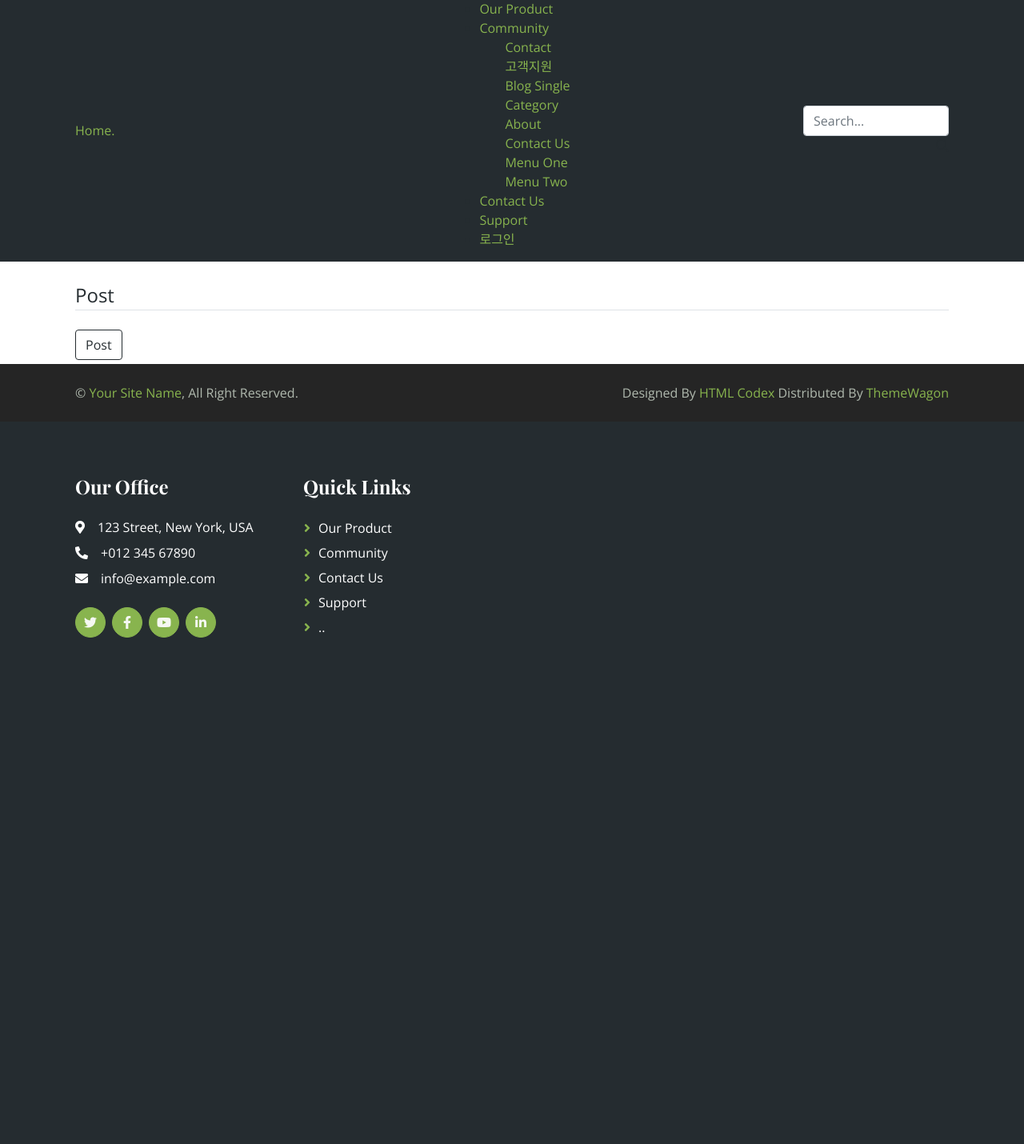
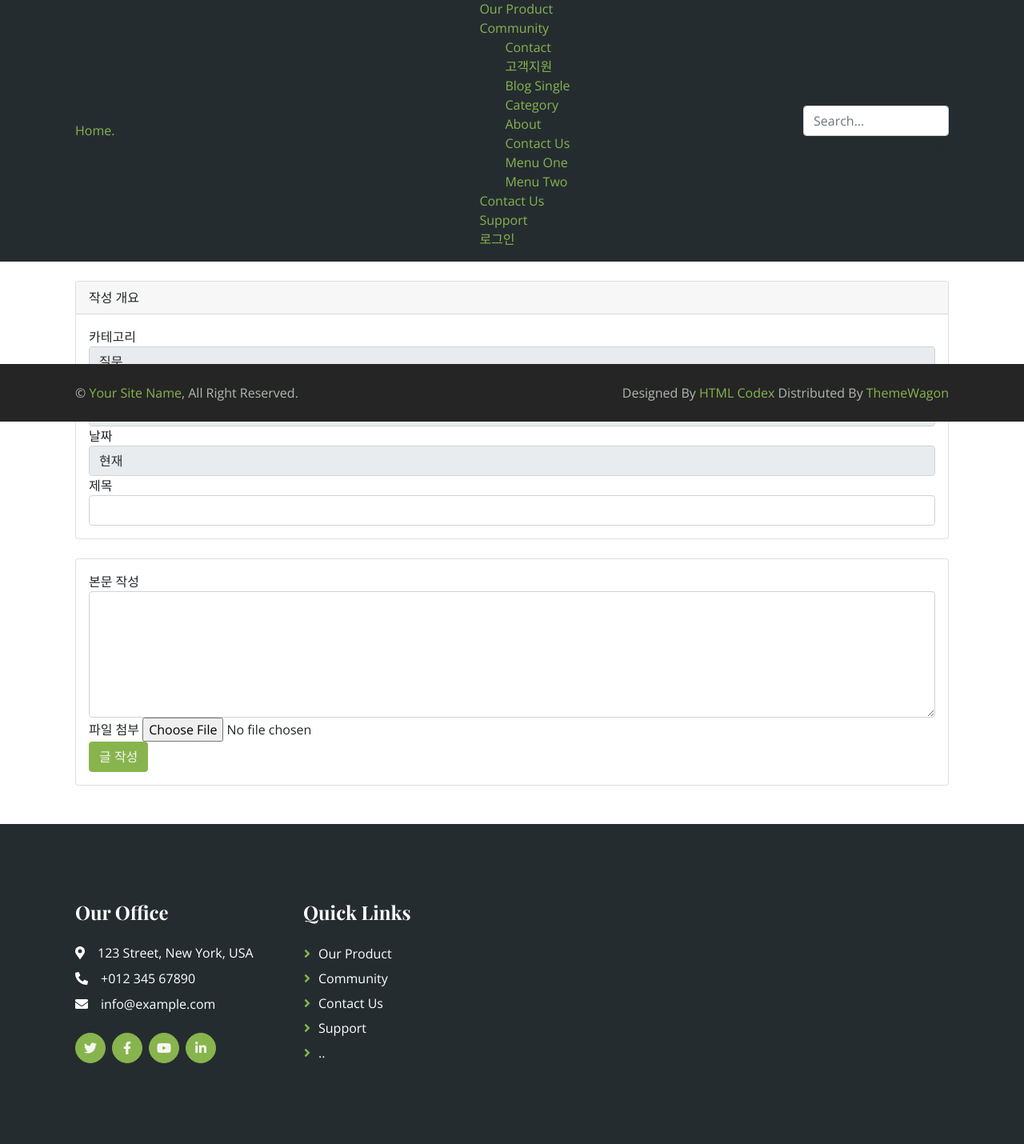
Before and after one commit to eppae/MLP_Final_PJ, a Django app: page /post_form in a window 1280 px wide. Shown: the part 273-1703 px from the top of the page at 80% size. Before the commit the page ends 1070 px from the top, so only its background shows below. Run offline with Django 4.2, Linux system fonts and the light colour scheme; some libraries are stand-ins or nearby versions.

Commit message:
post-form.html 수정

```diff
--- a/FE/templates/pages/post-form.html
+++ b/FE/templates/pages/post-form.html
@@ -1,34 +1,52 @@
 {% extends 'base.html' %}
-{% load crispy_forms_tags %}
 
 {% block content %}
-{% comment %} {% if user.is_authenticated %} {% endcomment %}
-<section class="section">
-    <div class="container">
-        <div class="row  align-items-center">
-            <div class="col" data-aos="fade-up">
-                <div class="content-section">
-                    <form method="post" enctype="multipart/form-data">
-                        {% csrf_token %}
-                        <fieldset class="form-group">
-                            <div class="row justify-content-center align-items-center">
-                                <div class="col">
-                                    <legend class="border-bottom mb-4">Post</legend>
-                                    <div style="width: 100%; max-width: 800px;">
-                                         {{ form.media }}
-                                         {{ form|crispy }}
+<div class="container mt-4">
+  <div class="card">
+      <div class="card-header">
+          작성 개요
       </div>
+      <div class="card-body">
+          <form>
+              <div class="form-group">
+                  <label for="selectCategory">카테고리</label>
+                  <select class="form-control" id="selectCategory">
+                      <option>질문</option>
+                      <option>뉴스</option>
+                  </select>
               </div>
+              <div class="form-group">
+                  <label for="author">작성자</label>
+                  <input type="text" class="form-control" id="author" value="로그인한 사람" disabled>
               </div>
-                        </fieldset>
-                        <div class="form-group ">
-                            <button class="btn btn-outline-dark" type="submit">Post</button>
+              <div class="form-group">
+                  <label for="date">날짜</label>
+                  <input type="text" class="form-control" id="date" value="현재" disabled>
+              </div>
+              <div class="form-group">
+                  <label for="title">제목</label>
+                  <input type="text" class="form-control" id="title">
               </div>
           </form>
       </div>
   </div>
 </div>
+<div class="container mt-4">
+  <div class="card">
+      <div class="card-body">
+          <form>
+              <div class="form-group">
+                  <label for="content">본문 작성</label>
+                  <textarea class="form-control" id="content" rows="6"></textarea>
               </div>
-</section>
-{% comment %} {% endif %} {% endcomment %}
+              <div class="form-group">
+                  <label for="file">파일 첨부</label>
+                  <input type="file" class="form-control-file" id="file">
+              </div>
+              <button type="submit" class="btn btn-primary">글 작성</button>
+          </form>
+      </div>
+  </div>
+</div>
+
 {% endblock %}
```
Lines whose indentation alone changed are shown as unchanged.
